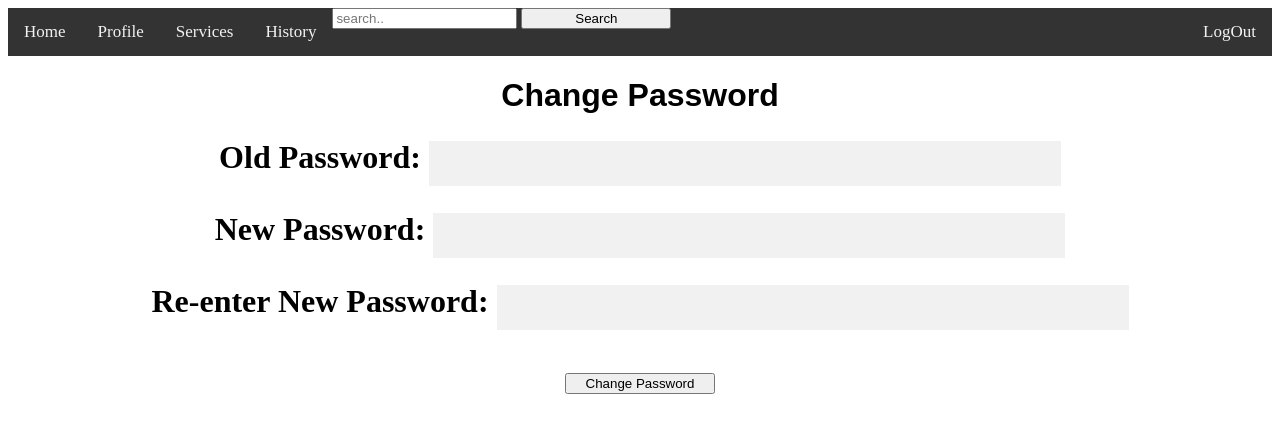
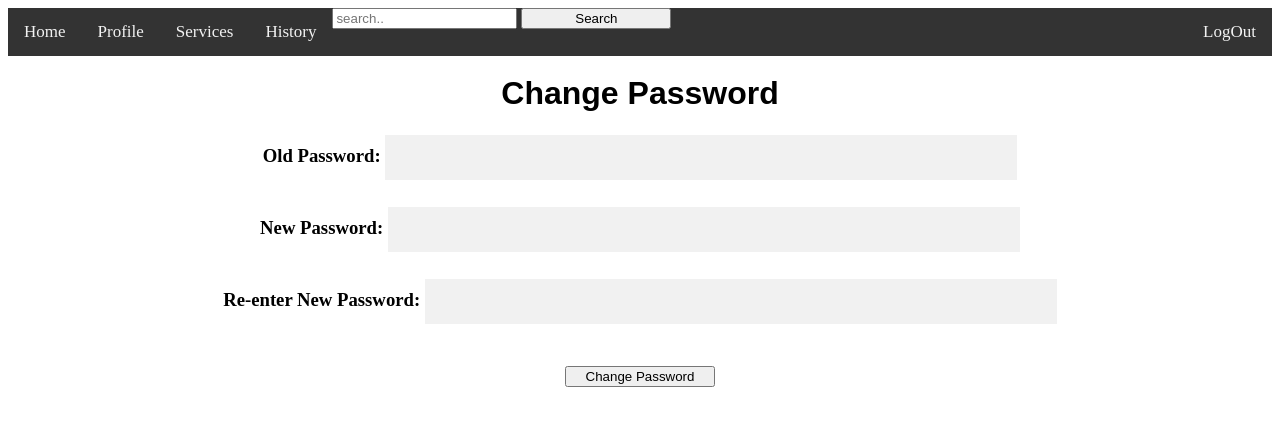
Before and after one commit to waisekoh/FinalVersion-PetCare, a PHP site: page /Updatepassword.php in a window 1280 px wide. Shown: the top 433 px of the page. Run offline with PHP 8.4, Linux system fonts and the light colour scheme; the visitor is signed in with stand-in values (Sample User, id 1).

Commit message:
Add files via upload

```diff
--- a/Updatepassword.php
+++ b/Updatepassword.php
@@ -17,10 +17,11 @@ $rows = mysqli_fetch_assoc($result)
 
     <body>
 		<center>
-			<h4><header>Change Password</header></h4>
+		<div class="box">
+			<h3><header>Change Password</header></h3>
 			<div class="container">
 				<form role="form" action="Updatepassword1.php" method="POST">
-					<h1>
+					<h3>
 						<!-- Text field -->
 						<div class =" form-group ">
 							<label for=" inputOPassword ">Old Password:</ label > <!-- input php-->
@@ -34,14 +35,15 @@ $rows = mysqli_fetch_assoc($result)
 							<label for=" reenterNPassword ">Re-enter New Password:</ label > <!-- input php-->
 							<input type ="password" class =" form-control " id=" reenterNPassword " name="confirmnewpassword">
 						</div >
-					</h1>
+					</h3>
 					<h2>
 						<div class="clearfix">
-							<button type="next" class="Signupbtn">Change Password</button> <!-- add js-->
+							<button type="next" class="btn">Change Password</button> <!-- add js-->
 						</div >
 					</h2>
 				</form>
 			</div>
+		</div>
 		</center>
     </body>
 </html>
--- a/signup2.php
+++ b/signup2.php
@@ -8,6 +8,7 @@ session_start();
         <link rel="stylesheet" type="text/css" href="css/style2.css">
     </head>
     <body>
+	<div class="signup">
         <header> Sign Up As: </header>
 
         <h1>
@@ -16,7 +17,7 @@ session_start();
             <label class = "checkboxes">
                 <INPUT TYPE="radio" Name="radio" Value ="Owner"> Pet Owner</INPUT><br> <!-- input php-->
                 <INPUT TYPE="radio" Name= "radio" Value ="CareTaker"> Caretaker</INPUT></label>  <!-- input php-->
-				<INPUT TYPE="submit" NAME="submit" Value="Sign Up" />
+				<INPUT class="nextbtn" TYPE="submit" NAME="submit" Value="Sign Up" />
             </form>
             </div>
         </h1>
@@ -25,5 +26,6 @@ session_start();
                     <button type="submit" NAME= "submit" class="Signupbtn">Sign Up</button>
                 </div> -->
         </h2>
+	</div>
     </body>
 </html>
```
